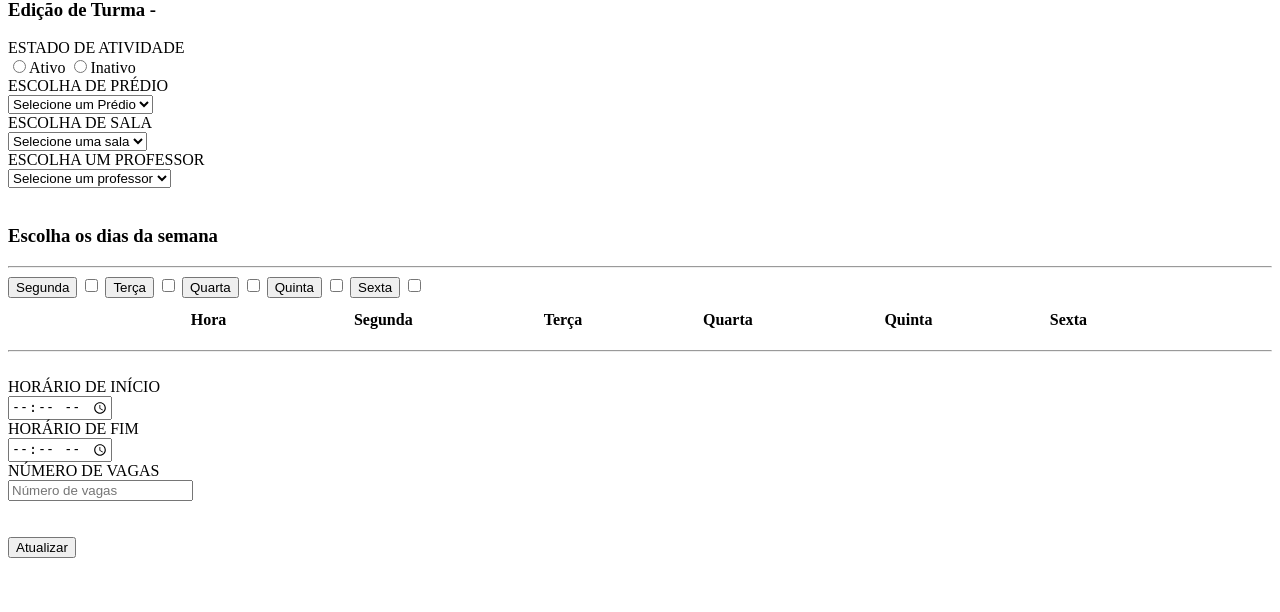
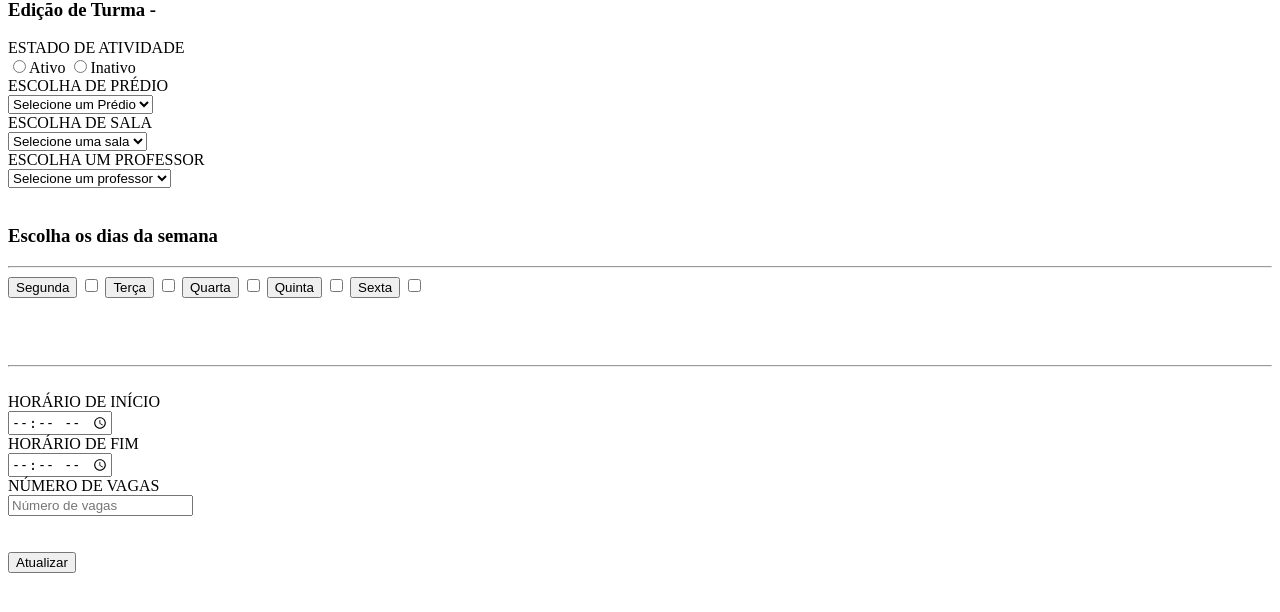
Before and after one commit to filipeklinger/sistemaCac, a PHP site: page /view/turma/editTurma.html in a window 1280 px wide. Shown: the part 78-690 px from the top of the page. Run offline with PHP 8.4, Linux system fonts and the light colour scheme; lists and menus that the app fills with data are empty.

Commit message:
Implementado nova grade de horario na edicao de turmas

```diff
--- a/index.php
+++ b/index.php
@@ -54,7 +54,7 @@ include_once 'control/constantes.php';
     <!-- Icones Personalizados - Font Awesome -->
     <link href="font-awesome-4.7.0/css/font-awesome.min.css" rel="stylesheet">
     <!-- estiliza o seletor script src="bootstrap3.3.7/select/js/bootstrap-select.min.js"></script -->
-    <script src="js/jsonParser.min.js"></script>
+    <script src="js/jsonParser.js"></script>
     <script src="js/grade_horario.js"></script>
     <!-- Aqui recebemos as msg do Sistema -->
     <script type="application/x-javascript">
--- a/js/jsonParser.js
+++ b/js/jsonParser.js
@@ -217,6 +217,7 @@ function jsonParseNomePredios(resposta, corpo) {
     var objJson = JSON.parse(resposta);
     corpo.append('<option value="" disabled selected>Selecione o prédio ao qual a sala pertence</option>');
     for (var i in objJson) {
+        if(objJson[i].is_ativo == 0) continue;
         corpo.append(
             '<option value="' + objJson[i].id_predio + '">' + objJson[i].nome + '</option>');
     }
@@ -300,6 +301,11 @@ function carregadorCadTurmas() {
     SalaFromPredioId();
     disponibilidade();
 
+}
+
+function disponibilidade() {
+    var identificador = parseInt(selectSalaTurma.val());
+    ajaxLoadGET('control/main.php?req=selectHorario&id=' + identificador, criaGrade, horariosTurma);
 }
 
 function jsonParseOficinasTurma(resposta, corpo) {
--- a/view/turma/editTurma.html
+++ b/view/turma/editTurma.html
@@ -116,20 +116,11 @@
             </div>
 
             <div class="row" style="color: white;overflow-x: auto;">
-                <table class="table" width="80%" align="center" cellspacing="12">
-                    <thead>
-                    <tr>
-                        <th>Hora</th>
-                        <th>Segunda</th>
-                        <th>Terça</th>
-                        <th>Quarta</th>
-                        <th>Quinta</th>
-                        <th>Sexta</th>
-                    </tr>
-                    </thead>
-                    <tbody id="horariosDisponiveis">
-                    </tbody>
-                </table>
+                <h3 class="text-center col-md-12">Horarios ocupados</h3>
+                <!--Uma Tabela de Horário, shhhh, não conta pra ninguém-->
+                <div class="container-fluid">
+                    <div class="timetable"></div>
+                </div>
             </div>
             <!-- FIM HORARIOS -->
             <hr>
@@ -210,14 +201,11 @@
             $('#nomeHeader').append(json[0].oficina);
             //Setando os selects na posicao correta dos dados
             $('#selectPredio option[value='+predioAtual+']').attr('selected','selected');
-
-            $('#selectSala option[value='+salaAtual+']').attr('selected','selected');
-
-            $('#selectProf option[value='+professorAtual+']').attr('selected','selected');
-
             $('#selectOficina option[value='+oficinaAtual+']').attr('selected','selected');
             SalaFromPredioId();
-            disponibilidade();
+            setTimeout(()=> {$('#selectSala option[value='+salaAtual+']').attr('selected','selected');disponibilidade();},400);
+            setTimeout(()=> $('#selectProf option[value='+professorAtual+']').attr('selected','selected'),400);
+
         }
     }
 
```
Also changed, not shown: view/turma/cadTurma.html (+0 -23 lines).
